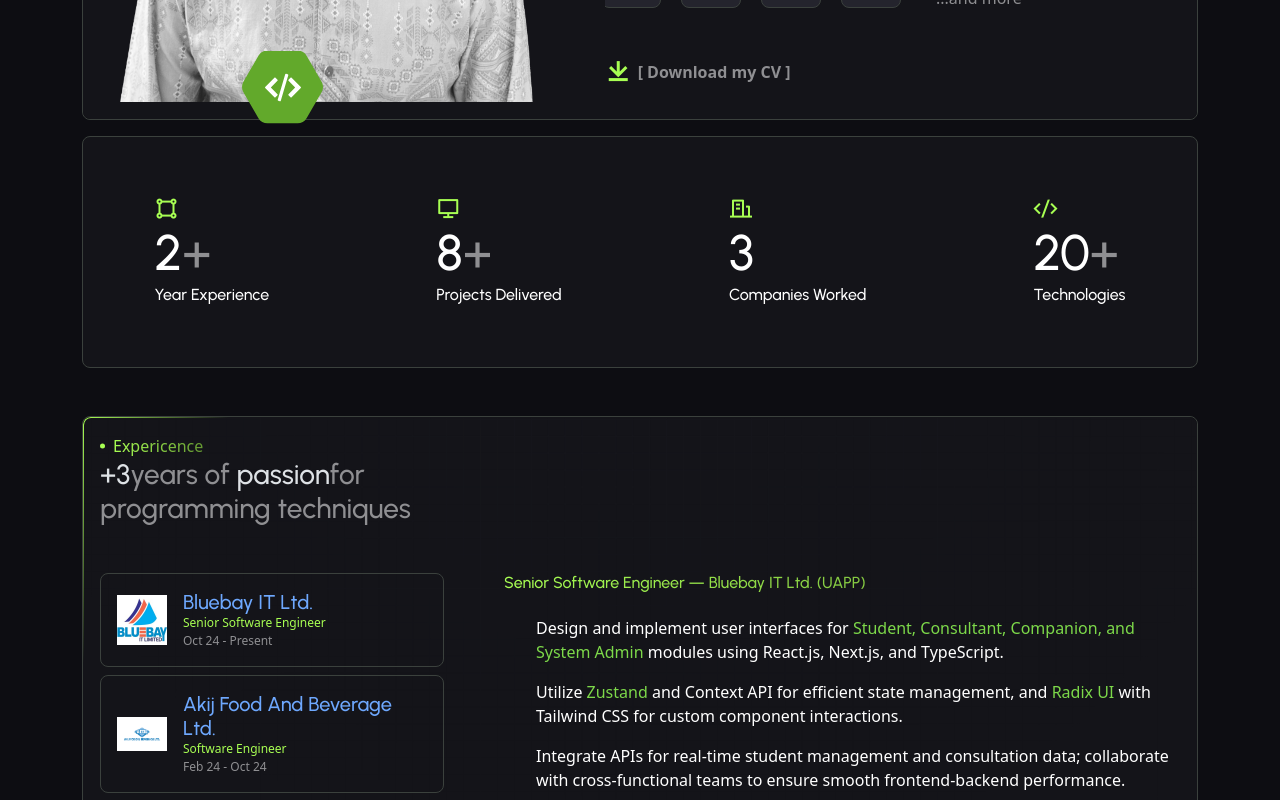
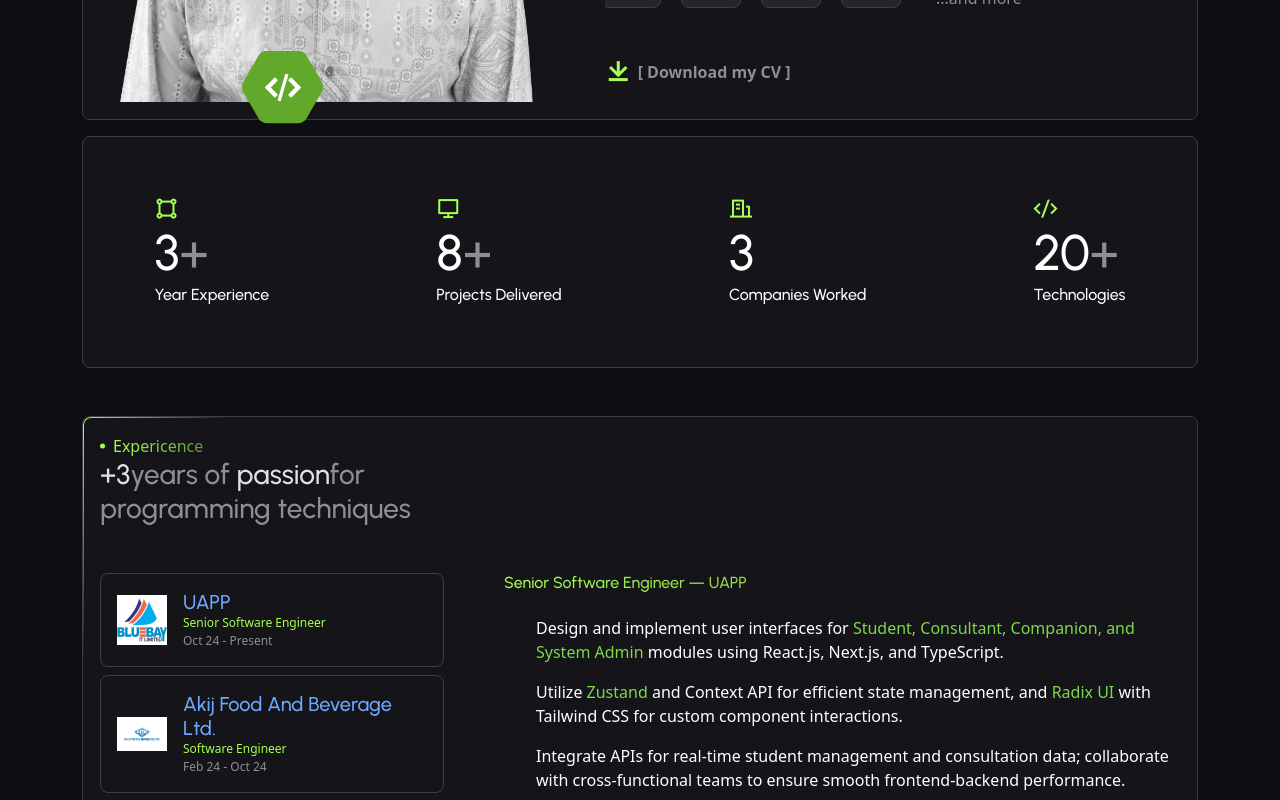
Before and after one commit to MohammadSiam/next_portfolio, a Next.js app: page / in a window 1280 px wide. Shown: the part 520-1320 px from the top of the page. Built offline with nearby package versions, Linux system fonts and the light colour scheme; a web font is replaced by a local one.

Commit message:
fix: update profile based on resume

```diff
--- a/src/data/projects.ts
+++ b/src/data/projects.ts
@@ -16,8 +16,8 @@
     _id: "pro_pos",
     title: "Lenden – Point-of-Sale & Inventory Management System",
     description:
-      "Built a full-featured POS and inventory management web application for retail businesses. The system covers purchase management with multi-payment and installment support, sales processing, purchase returns, expense tracking, and supplier/customer management. Includes a product catalog with serial number and warranty tracking, real-time stock monitoring, and a dashboard for business analytics. The frontend is a client-side SPA that communicates with a NestJS REST API backend.",
-    client: "Stackleo",
+      "Built as part of my own company StackLeo — a full-featured POS and inventory management web application for retail businesses. Covers purchase management with multi-payment and installment support, sales processing, purchase returns, expense tracking, and supplier/customer management. Includes a product catalog with serial number and warranty tracking, real-time stock monitoring, and a dashboard for business analytics.",
+    client: "StackLeo (Own Company)",
     completionTime: "Ongoing",
     technologies:
       "React 19, TypeScript, Vite, Tailwind CSS v4, shadcn/ui, React Hook Form, Zod, Axios, React Router, Redux Toolkit, NestJS",
@@ -53,6 +53,19 @@
       "http://res.cloudinary.com/dax7o8z1f/image/upload/v1745804001/r1tcc9wy7lrtszlnfv2s.png",
     demo: "https://bankistmanagement.netlify.app/",
     github: "https://github.com/MohammadSiam/bankist_website",
+    status: "active",
+  },
+  {
+    _id: "pro_frevent",
+    title: "Frevent – Event Discovery Platform",
+    description:
+      "A modern event discovery and management web application built with Next.js. Browse, explore, and manage events with a clean and responsive interface.",
+    client: "Personal Project",
+    completionTime: "1 month",
+    technologies: "Next.js, JavaScript, CSS",
+    imageURL: "",
+    demo: "https://frevent.vercel.app",
+    github: "https://github.com/MohammadSiam/frevent",
     status: "active",
   },
   {
@@ -98,13 +111,37 @@
     status: "active",
   },
   {
+    _id: "pro_store_sales",
+    title: "Store Sales – Point of Sale (POS) System",
+    description:
+      "Developed a comprehensive backend system for a multi-branch POS platform. Manages organization, store, branch, and point-of-sale modules with advanced analytics dashboards to monitor sales performance and operational metrics across locations. Designed secure APIs for real-time data synchronization ensuring accurate reporting.",
+    client: "Akij Food and Beverage Ltd",
+    completionTime: "Ongoing",
+    technologies: "NestJS, TypeScript, MySQL, TypeORM, REST API",
+    imageURL: "",
+    demo: "https://store.neoscoder.com/",
+    github: "",
+    status: "active",
+  },
+  {
+    _id: "pro_cms",
+    title: "Content Management System (CMS)",
+    description:
+      "Built a full-stack CMS covering both frontend and backend. Developed dynamic content management features and multi-user interaction APIs. Used React Hook Form and Zod for robust form validation on the frontend, and NestJS with MySQL on the backend for scalable data handling.",
+    client: "Akij Food and Beverage Ltd",
+    completionTime: "Ongoing",
+    technologies: "Next.js, NestJS, TypeScript, MySQL, Zustand, Radix UI, React Hook Form, Zod",
+    imageURL: "",
+    demo: "https://cmsstage.neoscoder.com/",
+    github: "",
+    status: "active",
+  },
+  {
     _id: "pro_vendzo",
     title: "Vendzo – Multi-Tenant Business Management & POS System",
-
     description:
-      "Built a scalable multi-tenant REST API backend for a full-featured business management platform. Covers purchase management with multi-payment and installment support, sales processing, purchase & sales returns, expense tracking, and supplier/customer management. Includes a product catalog with serial number and warranty tracking, real-time stock monitoring, profit/loss reporting, investment and withdrawal tracking, and role-based access control with granular permission codes. Activity logging with auto-redaction and a separate DB error log are built in globally.",
-
-    client: "Stackleo",
+      "Built as part of my own company StackLeo — a scalable multi-tenant REST API backend for a full-featured business management platform. Covers purchase management with multi-payment and installment support, sales processing, purchase & sales returns, expense tracking, and supplier/customer management. Includes real-time stock monitoring, profit/loss reporting, investment and withdrawal tracking, and role-based access control with granular permission codes. Activity logging with auto-redaction built in globally.",
+    client: "StackLeo (Own Company)",
     completionTime: "Ongoing",
     technologies:
       "NestJS,TypeScript ,TypeORM,MySQL ,JWT,Passport,class-validator,Puppeteer,Swagger,Docker",
--- a/src/sections/home/Experience.tsx
+++ b/src/sections/home/Experience.tsx
@@ -52,7 +52,7 @@
                             alt="zelio"
                           />
                           <div className="d-flex flex-column ms-2">
-                            <h5 className="mb-0">Bluebay IT Ltd.</h5>
+                            <h5 className="mb-0">UAPP</h5>
                             <span className="text-primary-2" style={{ fontSize: "0.75rem" }}>Senior Software Engineer</span>
                             <span className="text-300" style={{ fontSize: "0.75rem" }}>Oct 24 - Present</span>
                           </div>
@@ -99,7 +99,7 @@
                     </div>
                   </div>
                   <div className="col-lg-8 ps-lg-5 mt-5 mt-lg-0">
-                    <h6 className="text-linear-4">Senior Software Engineer — Bluebay IT Ltd. (UAPP)</h6>
+                    <h6 className="text-linear-4">Senior Software Engineer — UAPP</h6>
                     <ul className="mt-4">
                       <li className="text-dark mb-3">
                         Design and implement user interfaces for{" "}
--- a/src/sections/home/Hero.tsx
+++ b/src/sections/home/Hero.tsx
@@ -40,6 +40,9 @@
                       <span className="badge rounded-pill px-3 py-1 fw-medium" style={{ background: "rgba(168,255,83,0.15)", color: "#A8FF53", border: "1px solid rgba(168,255,83,0.3)", fontSize: "0.75rem" }}>
                         <span className="me-1" style={{ display: "inline-block", width: 8, height: 8, borderRadius: "50%", background: "#A8FF53", animation: "pulse 2s infinite" }} />
                         Currently at UAPP
+                      </span>
+                      <span className="badge rounded-pill px-3 py-1 fw-medium" style={{ background: "rgba(99,99,102,0.15)", color: "#a0a0a5", border: "1px solid rgba(99,99,102,0.3)", fontSize: "0.75rem" }}>
+                        Founder @ StackLeo
                       </span>
                     </div>
                     <h1 className="fs-50 my-3">
--- a/src/sections/home/Skills.tsx
+++ b/src/sections/home/Skills.tsx
@@ -169,6 +169,16 @@
                               <li className="mb-3">
                                 <div className="d-flex flex-column flex-md-row gap-2">
                                   <p className="text-dark text-nowrap mb-0">
+                                    Languages:
+                                  </p>
+                                  <span className="text-300">
+                                    JavaScript, TypeScript, Go, Dart, C, C++, Python
+                                  </span>
+                                </div>
+                              </li>
+                              <li className="mb-3">
+                                <div className="d-flex flex-column flex-md-row gap-2">
+                                  <p className="text-dark text-nowrap mb-0">
                                     Web Technologies:
                                   </p>
                                   <span className="text-300">
--- a/src/sections/home/Statics.tsx
+++ b/src/sections/home/Statics.tsx
@@ -16,7 +16,7 @@
                         <CountUp
                           className="odometer text-dark fw-medium"
                           enableScrollSpy={true}
-                          end={2}
+                          end={3}
                         />
                         <span className="fs-50 text-300 mb-0">+</span>
                       </h2>
```
